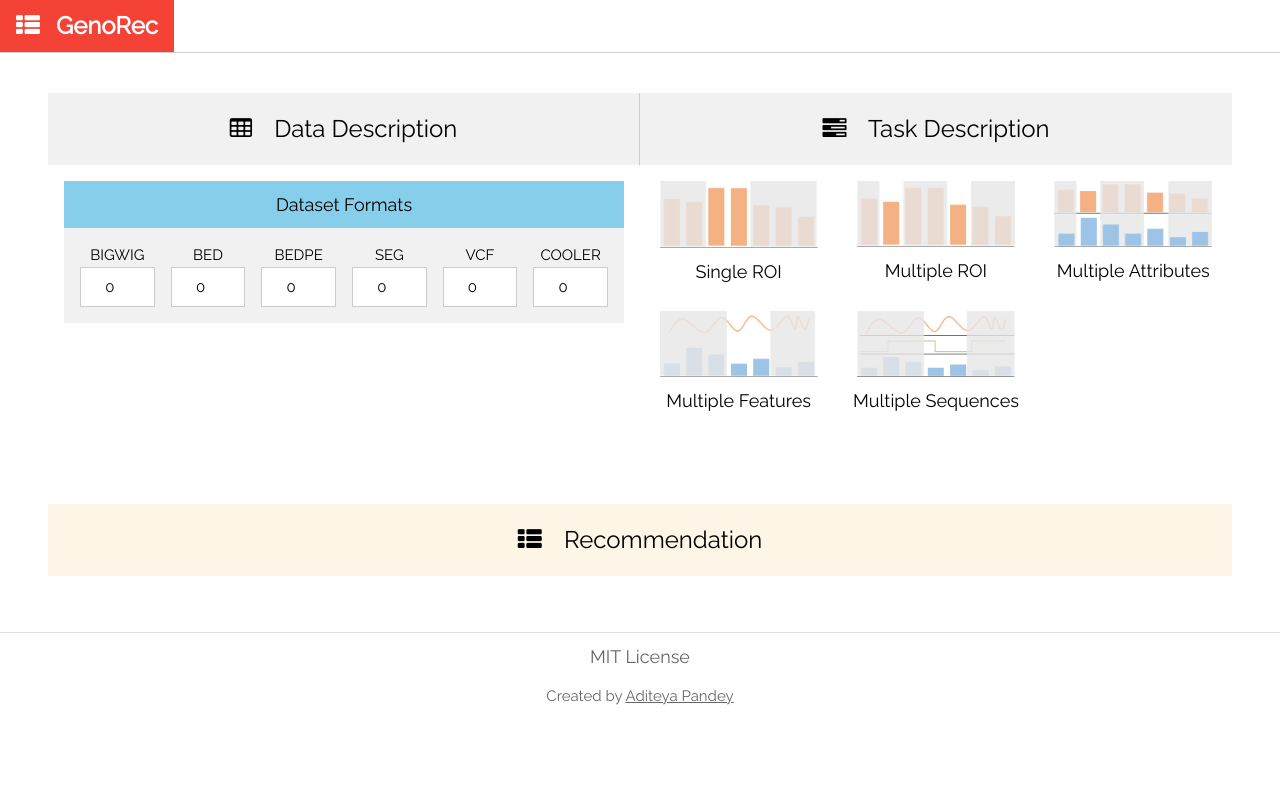
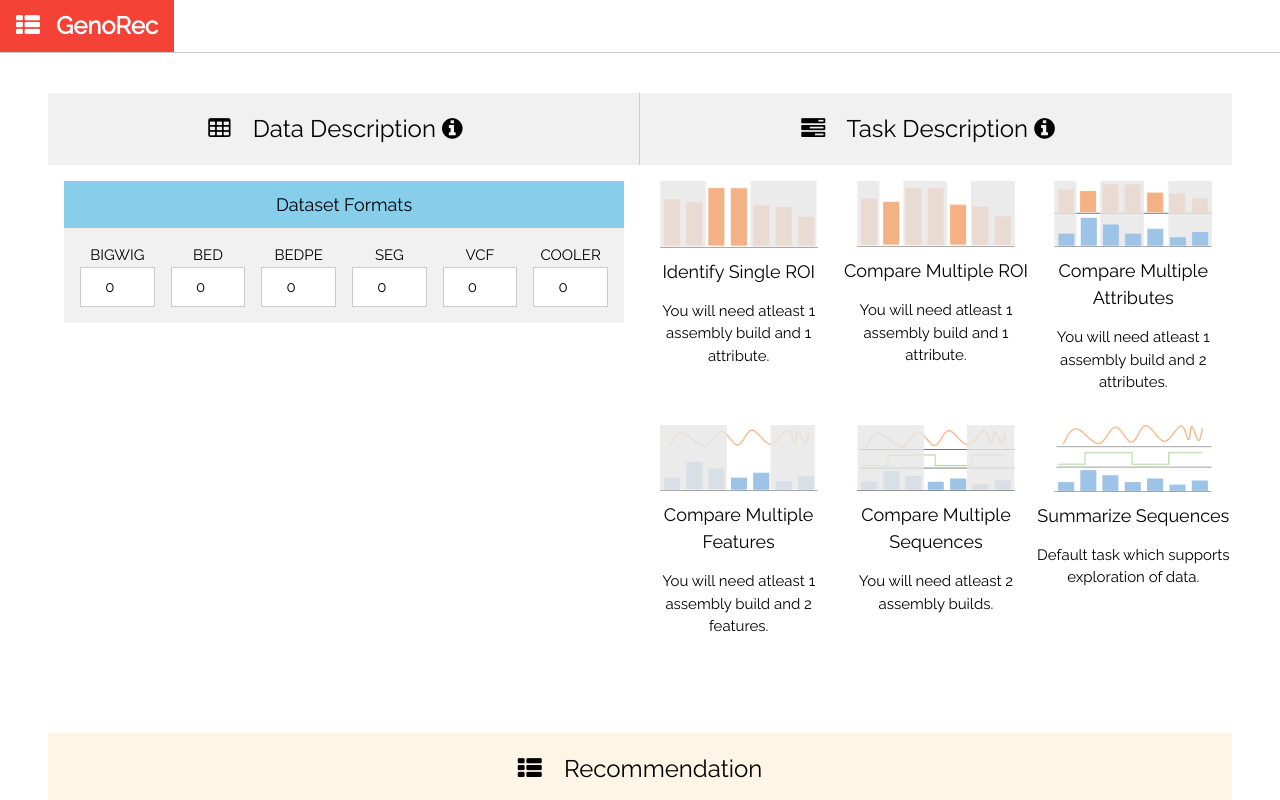
Before and after one commit to aditeyapandey/Genorec-Client, a React (Create React App) app: page / in a window 1280 px wide. Shown: the top 800 px of the page. Built offline with nearby package versions, Linux system fonts and the light colour scheme.

Commit message:
Re created layout to solve the dynamic box positioning problem

```diff
--- a/src/Inputpage/Inputpage.js
+++ b/src/Inputpage/Inputpage.js
@@ -5,7 +5,7 @@ import {
   colorScheme,
   fileInputFieldsActive,
   defaultInputForFiles,
-  taskList
+  taskList,
 } from "../global/globalvar";
 import {
   createDropDownList,
@@ -20,19 +20,22 @@ class Inputpage extends React.Component {
     super(props);
     this.state = {
       minFiles: 0,
-      maxFiles: 5,
+      maxFiles: 20,
       totalFiles: 0,
+      dataCardsinRow: 4,
       inputFileFormats,
       inputConfigurationData: {},
       showRecommendButton: false,
       dataDescriptionBoxes: [],
-      taskList: taskList
+      taskList: taskList,
+      orderedDataDescriptionBoxes: [[], [], [], [], []],
     };
     this.onChangeFileQuantity = this.onChangeFileQuantity.bind(this);
     this.createDivForFileInput = this.createDivForFileInput.bind(this);
-    this.onChangeFileDataUpdate =  this.onChangeFileDataUpdate.bind(this)
+    this.onChangeFileDataUpdate = this.onChangeFileDataUpdate.bind(this);
+    this.reAlignTheIndexes = this.reAlignTheIndexes.bind(this);
     this.dataFileTypesAdded = [];
-    this.inputConfigurationData={}
+    this.inputConfigurationData = {};
   }
 
   //Utility Functions
@@ -56,8 +59,7 @@ class Inputpage extends React.Component {
     //Changed type and counts
     let updatedFileType = event.target.name;
     let updatedCount = event.target.value;
-    let currentDataConfigurationInput = this.state.inputConfigurationData
-
+    let currentDataConfigurationInput = this.state.inputConfigurationData;
 
     //existing counts
     let inputFileFormats = { ...this.state.inputFileFormats };
@@ -71,25 +73,40 @@ class Inputpage extends React.Component {
         var index = parseInt(currentCount) + 1;
         index <= updatedCount;
         index++
-      )
-      {
+      ) {
+
+        let lengthOfAddedDatasets = Object.keys(currentDataConfigurationInput).length;
+        let orderedDataIndex = Math.floor(lengthOfAddedDatasets / this.state.dataCardsinRow);
+
+
         this.dataFileTypesAdded.push(updatedFileType);
         let fileid = "" + updatedFileType + index;
-        currentDataConfigurationInput[fileid] =Object.assign({},defaultInputForFiles[updatedFileType]);
+        currentDataConfigurationInput[fileid] = Object.assign(
+          {},
+          defaultInputForFiles[updatedFileType]
+        );
         this.state.dataDescriptionBoxes.push(
+          this.dataDescriptionBox(updatedFileType, fileid, index)
+        );
+
+        this.state.orderedDataDescriptionBoxes[orderedDataIndex].push(
           this.dataDescriptionBox(updatedFileType, fileid, index)
         );
       }
     } else {
       for (let index = currentCount; index > updatedCount; index--) {
-
         let removeIndex = Math.max(
           ...this.getAllIndexes(this.dataFileTypesAdded, updatedFileType)
         );
         let fileid = "" + updatedFileType + index;
-        delete currentDataConfigurationInput[fileid]
+        delete currentDataConfigurationInput[fileid];
         this.dataFileTypesAdded.splice(removeIndex, 1);
         this.state.dataDescriptionBoxes.splice(removeIndex, 1);
+
+        console.log( this.dataFileTypesAdded)
+        console.log( currentDataConfigurationInput)
+
+        this.reAlignTheIndexes();
       }
     }
 
@@ -97,24 +114,37 @@ class Inputpage extends React.Component {
 
     this.setState({
       inputFileFormats: inputFileFormats,
-      inputConfigurationData: currentDataConfigurationInput
+      inputConfigurationData: currentDataConfigurationInput,
     });
   }
 
-onChangeFileDataUpdate (fileid,componentid,value,addtionalInput)
-{
-  let configurationData = this.state.inputConfigurationData
-  console.log(fileid,componentid,value)
-  if(componentid==="data"){
-    configurationData[fileid][componentid][addtionalInput] = parseInt(value)
-  }
-  else{
-    configurationData[fileid][componentid] = value
+  reAlignTheIndexes() {
+    let tempDescriptionBoxes = []
+    this.state.orderedDataDescriptionBoxes.forEach(()=>{
+      tempDescriptionBoxes.push([])
+    });
+
+    for (let i = 0; i < this.state.dataDescriptionBoxes.length; i++) {
+      let testIndex = Math.floor(i / this.state.dataCardsinRow);
+      tempDescriptionBoxes[testIndex].push(this.state.dataDescriptionBoxes[i]);
     }
     this.setState({
-    inputConfigurationData: configurationData
+      orderedDataDescriptionBoxes: tempDescriptionBoxes
+    })
+  }
+
+  onChangeFileDataUpdate(fileid, componentid, value, addtionalInput) {
+    let configurationData = this.state.inputConfigurationData;
+    console.log(fileid, componentid, value);
+    if (componentid === "data") {
+      configurationData[fileid][componentid][addtionalInput] = parseInt(value);
+    } else {
+      configurationData[fileid][componentid] = value;
+    }
+    this.setState({
+      inputConfigurationData: configurationData,
     });
-  console.log(this.state.inputConfigurationData)
+    console.log(this.state.inputConfigurationData);
   }
 
   createDivForFileInput(name) {
@@ -149,8 +179,12 @@ onChangeFileDataUpdate (fileid,componentid,value,addtionalInput)
     let interconnection = !activeFields["interconnection"]
       ? "w3-opacity-max disabledClick"
       : "";
-    let granularity = !activeFields["granularity"] ? "w3-opacity-max disabledClick" : "";
-    let availability = !activeFields["availability"] ? "w3-opacity-max disabledClick" : "";
+    let granularity = !activeFields["granularity"]
+      ? "w3-opacity-max disabledClick"
+      : "";
+    let availability = !activeFields["availability"]
+      ? "w3-opacity-max disabledClick"
+      : "";
     let dataTypeInput = !activeFields["data"];
     let dataTypeInputOpacity = !activeFields["data"] ? "w3-opacity-max" : "";
     let defaultValues = defaultInputForFiles[fileType];
@@ -193,84 +227,104 @@ onChangeFileDataUpdate (fileid,componentid,value,addtionalInput)
           </div>
           {/* Define the attributes */}
           <div className={"w3-margin w3-row " + dataTypeInputOpacity}>
-            {createDataTypeInput(dataTypeInput, fileid,"data", this.onChangeFileDataUpdate)}
+            {createDataTypeInput(
+              dataTypeInput,
+              fileid,
+              "data",
+              this.onChangeFileDataUpdate
+            )}
           </div>
           {/* Interconnection Radio Input */}
           <div className={"w3-margin w3-row " + interconnection}>
-            {createNetworkInput(defaultValues["interconnection"],fileid,"interconnection", this.onChangeFileDataUpdate)}
+            {createNetworkInput(
+              defaultValues["interconnection"],
+              fileid,
+              "interconnection",
+              this.onChangeFileDataUpdate
+            )}
           </div>
           {/* Feature Input */}
           <div className={"w3-margin w3-row " + granularity}>
-            {createGranularityInput(defaultValues["granularity"],fileid,"granularity", this.onChangeFileDataUpdate)}
+            {createGranularityInput(
+              defaultValues["granularity"],
+              fileid,
+              "granularity",
+              this.onChangeFileDataUpdate
+            )}
           </div>
           <div className={"w3-margin w3-row " + availability}>
-            {createAvailablityInput(defaultValues["availability"],fileid,"availability", this.onChangeFileDataUpdate)}
+            {createAvailablityInput(
+              defaultValues["availability"],
+              fileid,
+              "availability",
+              this.onChangeFileDataUpdate
+            )}
           </div>
         </div>
       </>
     );
   }
 
-createTaskCards(val)
-{
+  createTaskCards(val) {
     return (
       <>
         <div className="w3-display-container w3-margin-top w3-third w3-center">
-                  <img id={val["task"]} className="taskimg" src={require("../assets/"+val["image"])}/>
+          <img
+            id={val["task"]}
+            className="taskimg"
+            src={require("../assets/" + val["image"])}
+            alt = {val["task"]}
+          />
           <h5> {val["taskLabel"]}</h5>
+          <p> {val["taskInfo"]}</p>
         </div>
       </>
-  )
+    );
   }
 
-  createHTMLLayoutTasks(input)
-  {
-    let mainrows = []
-    let allCards = []
+  createHTMLLayoutTasks(input) {
+    let mainrows = [];
+    let allCards = [];
 
-    for(let index=0;index<input.length;index++){
-      if(index%3===0 && index!=0)
-      {
-        mainrows.push(React.createElement(
-          'div',
-          {className: 'w3-row'},
-          allCards
-        ))
-        allCards=[]
+    for (let index = 0; index < input.length; index++) {
+      if (index % 3 === 0 && index != 0) {
+        mainrows.push(
+          React.createElement("div", { className: "w3-row" }, allCards)
+        );
+        allCards = [];
       }
-      allCards.push(this.createTaskCards(input[index]))
+      allCards.push(this.createTaskCards(input[index]));
     }
-    if(allCards.length!==0){
-      mainrows.push(React.createElement(
-        'div',
-        {className: 'w3-row'},
-        allCards
-      ))
+    if (allCards.length !== 0) {
+      mainrows.push(
+        React.createElement("div", { className: "w3-row" }, allCards)
+      );
     }
-    return mainrows
+    return mainrows;
   }
 
   render() {
     const fileFormatDivs = [];
 
-    const taskCards = this.createHTMLLayoutTasks(this.state.taskList)
+    const taskCards = this.createHTMLLayoutTasks(this.state.taskList);
 
     for (let value of Object.keys(this.state.inputFileFormats)) {
       fileFormatDivs.push(this.createDivForFileInput(value));
     }
-    console.log(fileFormatDivs)
-    console.log(taskCards)
-
     return (
       <>
         <div className="w3-row">
           <div className="w3-display-container w3-padding w3-margin">
             <div className="w3-row w3-center w3-margin">
               <div className="w3-half">
-
                 <div className="w3-row">
                   <div className="w3-center w3-border-right w3-light-grey w3-padding">
-                  <h3> <i className="fa fa-table w3-margin-right"></i> Data Description</h3>
+                    <h3>
+                      {" "}
+                      <i className="fa fa-table w3-margin-right"></i> Data
+                      Description{" "}
+                      <i className="fa fa-info-circle w3-margin-right"></i>
+                    </h3>
                   </div>
                 </div>
 
@@ -278,53 +332,37 @@ createTaskCards(val)
                   <div className="w3-display-container w3-margin">
                     <div className="w3-center w3-light-gray  w3-col">
                       <div className="w3-container  w3-light-blue">
-                        <h5>
-                           Dataset Formats
-                        </h5>
+                        <h5>Dataset Formats</h5>
                       </div>
                       <div className="w3-row-padding">{fileFormatDivs}</div>
                     </div>
                   </div>
                 </div>
 
-                <div class="w3-row">{this.state.dataDescriptionBoxes}</div>
+                <div class="w3-row">
+                  {/* {this.state.dataDescriptionBoxes} */}
+                  {this.state.orderedDataDescriptionBoxes.map((val,index) =>{
+                      return (
+                        <div className="w3-row">
+                        {val}
+                      </div>
+                      )
+                  })}
+                </div>
               </div>
               <div className="w3-half">
-
                 <div className="w3-row">
                   <div className="w3-center w3-light-grey w3-padding">
-                <h3> <i className="fa fa-tasks w3-margin-right"></i> Task Description</h3>
+                    <h3>
+                      {" "}
+                      <i className="fa fa-tasks w3-margin-right"></i> Task
+                      Description{" "}
+                      <i className="fa fa-info-circle w3-margin-right"></i>
+                    </h3>
                   </div>
                 </div>
 
-                <div className="w3-row">
-                  {taskCards}
-                {/* <div className="w3-row">
-                  <div className="w3-display-container w3-margin-top w3-third w3-center">
-                  <img className="taskimg" src={require("../assets/singleroi.png")}/>
-                  <h5> Task 1</h5>
-                  </div>
-                  <div className="w3-display-container w3-margin-top w3-third w3-center">
-                  <img className="taskimg" src={require("../assets/multipleroi.png")}/>
-                  <h5> Task 1</h5>
-                  </div>
-                  <div className="w3-display-container w3-margin-top w3-third w3-center">
-                  <img className="taskimg" src={require("../assets/multipleattributes.png")}/>
-                  <h5> Task 1</h5>
-                  </div>
-                  </div>
-                  <div className="w3-row">
-                  <div className="w3-display-container w3-margin-top w3-third w3-center">
-                  <img className="taskimg" src={require("../assets/multiplefeatures.png")}/>
-                  <h5> Task 1</h5>
-                  </div>
-                  <div className="w3-display-container w3-margin-top w3-third w3-center">
-                  <img className="taskimg" src={require("../assets/multiplesequences.png")}/>
-                  <h5> Task 1</h5>
-                  </div>
-                  </div> */}
-                </div>
-
+                <div className="w3-row">{taskCards}</div>
               </div>
             </div>
           </div>
--- a/src/global/globalvar.js
+++ b/src/global/globalvar.js
@@ -67,57 +67,6 @@ export const fileInputFieldsActive = {
   },
 };
 
-// export const defaultInputForFiles = {
-// bed:{
-//   assembly1:"hg38",
-//   assembly2:"N.A.",
-//   interconnection:false,
-//   granularity:"Segment",
-//   availability:"Sparse",
-//   data:{"quant":1,"cat":0,"text":0}
-// },
-// bedpe:{
-//   assembly1:"hg38",
-//   assembly2:"hg38",
-//   interconnection:true,
-//   granularity:"Segment",
-//   availability:"Sparse",
-//   data:{"quant":1,"cat":0,"text":0}
-// },
-// bigwig:{
-//   assembly1:"hg38",
-//   assembly2:"N.A.",
-//   interconnection:false,
-//   granularity:"Point",
-//   availability:"Continous",
-//   data:{"quant":1,"cat":0,"text":0}
-// },
-// cooler:{
-//   assembly1:"hg38",
-//   assembly2:"hg19",
-//   interconnection:true,
-//   granularity:"Segment",
-//   availability:"Continous",
-//   data:{"quant":1,"cat":0,"text":0}
-// },
-// seg:{
-//   assembly1:"hg38",
-//   assembly2:"N.A.",
-//   interconnection:false,
-//   granularity:"Segment",
-//   availability:"Continous",
-//   data:{"quant":1,"cat":0,"text":0}
-// },
-// vcf:{
-//   assembly1:"hg38",
-//   assembly2:"hg19",
-//   interconnection:false,
-//   granularity:"Segment",
-//   availability:"Sparse",
-//   data:{"quant":1,"cat":0,"text":0}
-// }
-// }
-
 export const defaultInputForFiles = {
   bed: {
     assembly1: "hg38",
@@ -170,12 +119,14 @@ export const defaultInputForFiles = {
 };
 
 export const taskList = [
-  { task: "singleroi", taskLabel: "Single ROI", image: "singleroi.png" },
-  { task: "multipleroi", taskLabel: "Multiple ROI", image: "multipleroi.png" },
-  { task: "multipleattributes", taskLabel: "Multiple Attributes", image: "multipleattributes.png" },
-  { task: "multiplefeatures", taskLabel: "Multiple Features", image: "multiplefeatures.png" },
-  { task: "multiplesequences", taskLabel: "Multiple Sequences", image: "multiplesequences.png" },
-];
+  { task: "singleroi", taskLabel: "Identify Single ROI", image: "singleroi.png", taskInfo:"You will need atleast 1 assembly build and 1 attribute." },
+  { task: "multipleroi", taskLabel: "Compare Multiple ROI", image: "multipleroi.png", taskInfo:"You will need atleast 1 assembly build and 1 attribute." },
+  { task: "multipleattributes", taskLabel: "Compare Multiple Attributes", image: "multipleattributes.png",taskInfo:"You will need atleast 1 assembly build and 2 attributes." },
+  { task: "multiplefeatures", taskLabel: "Compare Multiple Features", image: "multiplefeatures.png", taskInfo: "You will need atleast 1 assembly build and 2 features." },
+  { task: "multiplesequences", taskLabel: "Compare Multiple Sequences", image: "multiplesequences.png", taskInfo: "You will need atleast 2 assembly builds." },
+  { task: "overview", taskLabel: "Summarize Sequences", image: "summarize.png", taskInfo: "Default task which supports exploration of data." },
+]
+;
 
 export default {
   inputFileFormats: inputFileFormats,
```
Also changed, not shown: src/assets/summarize.png (added). Lines whose indentation alone changed are shown as unchanged.
